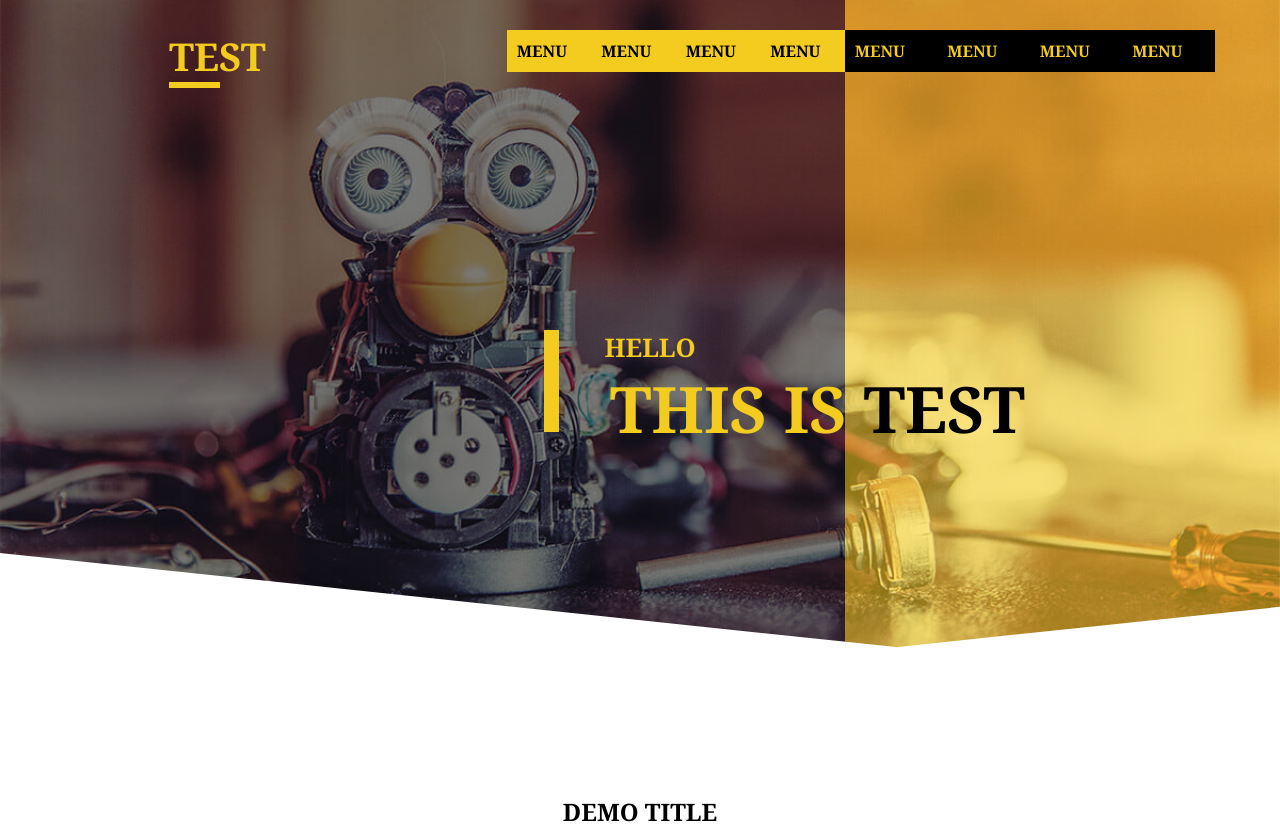
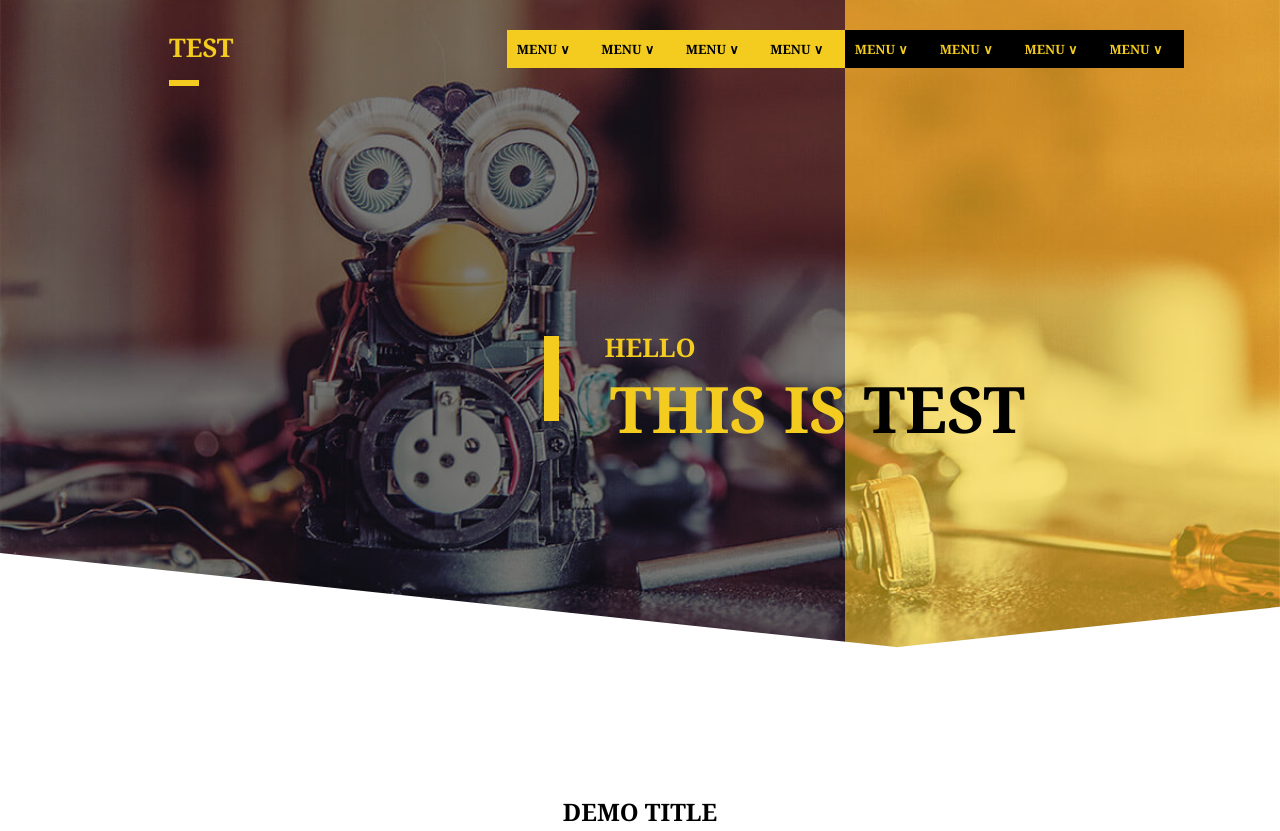
Before and after one commit to uladzimir-yeudakimovich/origami, a plain HTML site: page index.html in a window 1280 px wide. Shown: the top 831 px of the page. Drawn offline with Linux system fonts and the light colour scheme.

Commit message:
desktop is ready

```diff
--- a/css/style.css
+++ b/css/style.css
@@ -70,7 +70,7 @@ header {
 }
 
 .logo {
-  font-size: 1.5vw;
+  font-size: 1vw;
   width: 40%;
   margin-top: 30px;
   color: rgb(243, 204, 31);
@@ -78,8 +78,9 @@ header {
 }
 
 .header-string1 {
-  width: 15%;
+  width: 9%;
   height: 6px;
+  margin-top: 15px;
   background-color: rgb(243, 204, 31);
 }
 
@@ -88,6 +89,8 @@ header {
   height: 30px;
   width: 40%;
   margin-top: 30px;
+  font-size: 1vw;
+  font: 900;
 }
 
 ul {
@@ -150,8 +153,10 @@ ul.menu1 > li:hover > ul.submenu1, ul.menu2 > li:hover > ul.submenu2 {
 .menu2 {
   display: flex;
   height: 30px;
-  width: 85%;
+  width: 78%;
   margin-top: 30px;
+  font-size: 1vw;
+  font: 900;
 }
 
 ul.menu2 > li > a {
@@ -193,9 +198,10 @@ article > p {
 
 .header-string2 {
   position: absolute;
+  top: 5%;
   left: 5%;
   width: 3%;
-  height: 8vw;
+  height: 6.6vw;
   background-color: rgb(243, 204, 31);
 }
 
--- a/index.html
+++ b/index.html
@@ -20,7 +20,7 @@
             <div class="header-string1"></div>
           </div>
           <ul class="menu1">
-              <li><a href=#>MENU</a>
+              <li><a href=#>MENU &or;</a>
                   <ul class="submenu1">
                       <li><a href=#>Menu 1</a></li>
                       <li><a href=#>Menu 2</a></li>
@@ -31,7 +31,7 @@
                       <li><a href=#>Menu</a></li>
                   </ul>
               </li>
-              <li><a href=#>MENU</a>
+              <li><a href=#>MENU &or;</a>
                   <ul class="submenu1">
                       <li><a href=#>Menu 1</a></li>
                       <li><a href=#>Menu 2</a></li>
@@ -42,7 +42,7 @@
                       <li><a href=#>Menu</a></li>
                   </ul>
               </li>
-              <li><a href=#>MENU</a>
+              <li><a href=#>MENU &or;</a>
                   <ul class="submenu1">
                       <li><a href=#>Menu 1</a></li>
                       <li><a href=#>Menu 2</a></li>
@@ -53,7 +53,7 @@
                       <li><a href=#>Menu</a></li>
                   </ul>
               </li>
-              <li><a href=#>MENU</a>
+              <li><a href=#>MENU &or;</a>
                   <ul class="submenu1">
                       <li><a href=#>Menu 1</a></li>
                       <li><a href=#>Menu 2</a></li>
@@ -68,7 +68,7 @@
         </div>
         <div class="background-header2">
             <ul class="menu2">
-                <li><a href=#>MENU</a>
+                <li><a href=#>MENU &or;</a>
                     <ul class="submenu2">
                         <li><a href=#>Menu 1</a></li>
                         <li><a href=#>Menu 2</a></li>
@@ -79,7 +79,7 @@
                         <li><a href=#>Menu</a></li>
                     </ul>
                 </li>
-                <li><a href=#>MENU</a>
+                <li><a href=#>MENU &or;</a>
                     <ul class="submenu2">
                         <li><a href=#>Menu 1</a></li>
                         <li><a href=#>Menu 2</a></li>
@@ -90,7 +90,7 @@
                         <li><a href=#>Menu</a></li>
                     </ul>
                 </li>
-                <li><a href=#>MENU</a>
+                <li><a href=#>MENU &or;</a>
                     <ul class="submenu2">
                         <li><a href=#>Menu 1</a></li>
                         <li><a href=#>Menu 2</a></li>
@@ -101,7 +101,7 @@
                         <li><a href=#>Menu</a></li>
                     </ul>
                 </li>
-                <li><a href=#>MENU</a>
+                <li><a href=#>MENU &or;</a>
                     <ul class="submenu2">
                         <li><a href=#>Menu 1</a></li>
                         <li><a href=#>Menu 2</a></li>
@@ -144,9 +144,9 @@
         <div class="main-string2"></div>
         <p>Lorem ipsum dolor sit amet, consectetuer adipiscing elit enean commodo eget dolor aenean massa eget dolor aenean massa</p>
         <form class="forms">
-          <input type="text" name="name" placeholder="Name" required pattern="[A-Za-zА-Яа-яЁё]+$">
-          <input type="email" name="email" placeholder="Email" required>
-          <input type="text" name="phone" placeholder="Phone" required>
+          <input type="text" id="required-input" placeholder="Name" required>
+          <input type="email" id="valid-email" placeholder="Email" required="">
+          <input type="number" id="in-range-input" placeholder="Phone" required="">
           <textarea name="message" maxlength="400" placeholder="Message" required></textarea>
           <input type="submit" value="SEND MESSAGE" formmethod="post">
         </form>
```
